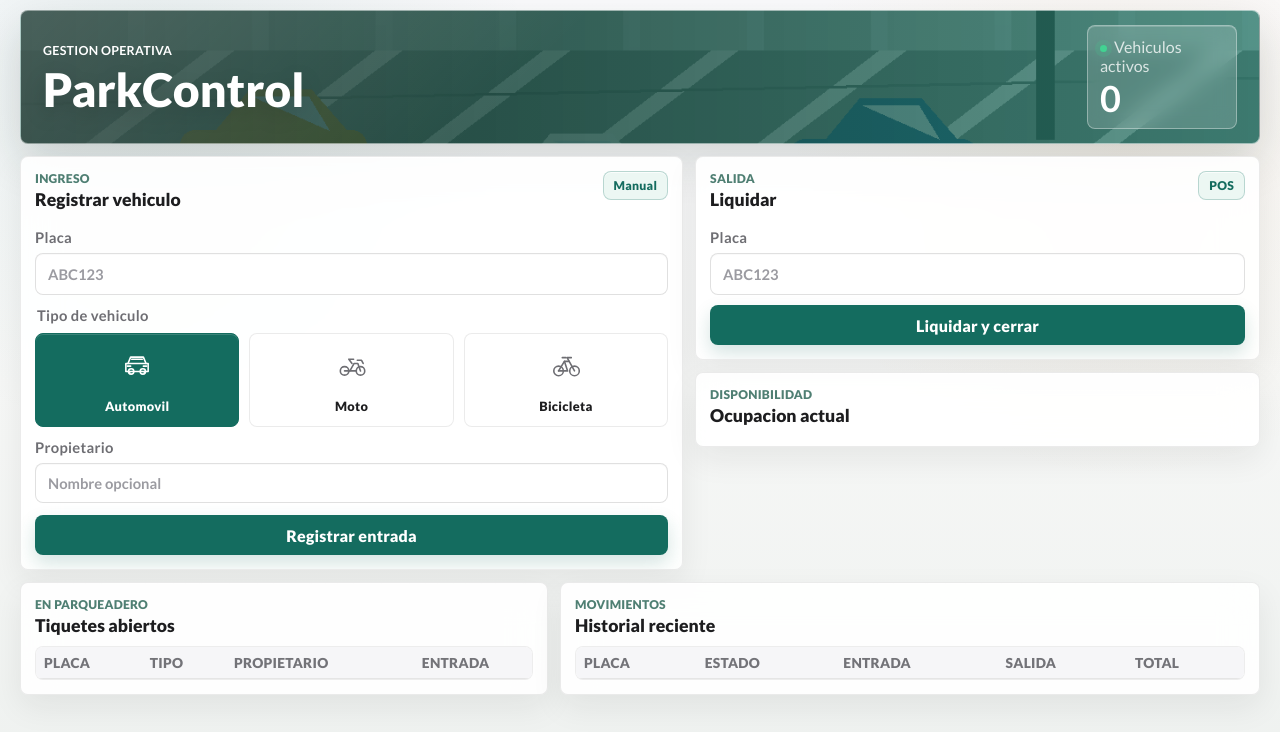
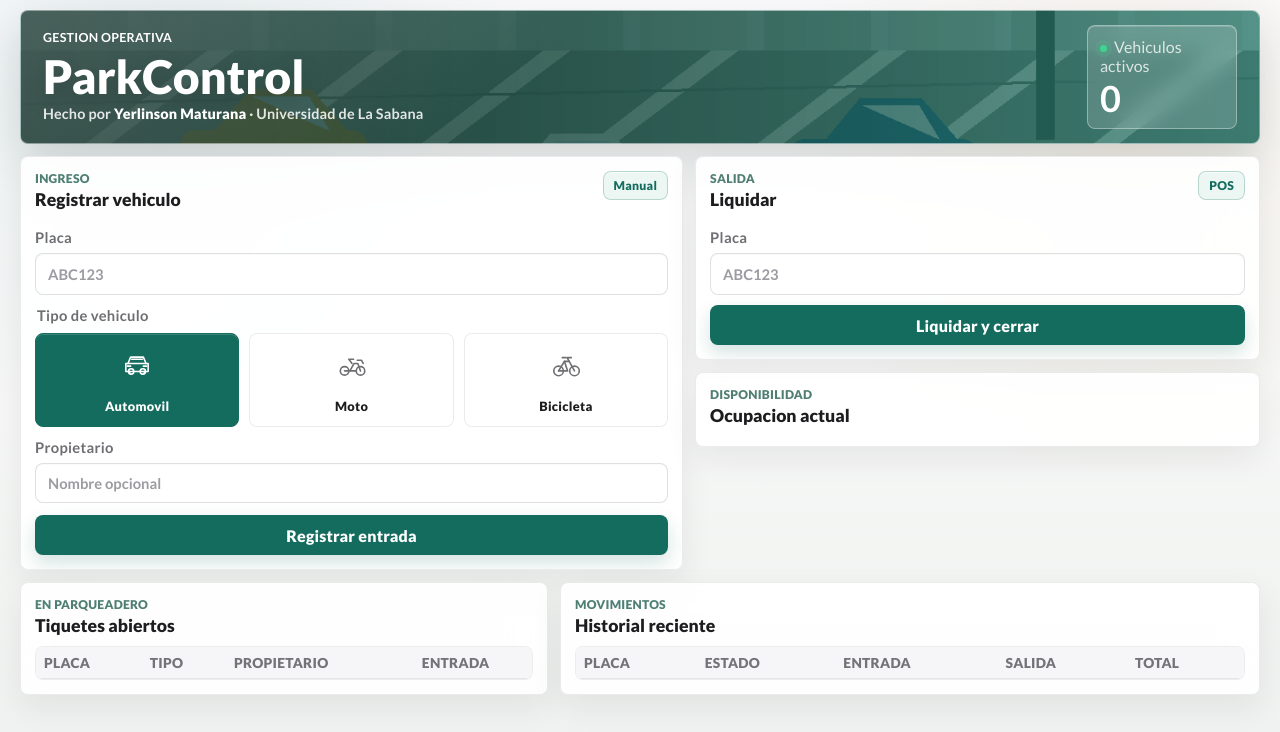
Before and after one commit to YerlinMatu/ParkControl, a website: page public/index.html in a window 1280 px wide. Drawn offline with Linux system fonts and the light colour scheme; no server answers.

Commit message:
feat: adding signature

```diff
--- a/public/index.html
+++ b/public/index.html
@@ -15,6 +15,7 @@
         <div>
           <p class="eyebrow">Gestion operativa</p>
           <h1>ParkControl</h1>
+          <p class="hero-credit">Hecho por <strong>Yerlinson Maturana</strong> · Universidad de La Sabana</p>
         </div>
         <div class="hero-panel" aria-live="polite">
           <span class="label">Vehiculos activos</span>
--- a/public/styles.css
+++ b/public/styles.css
@@ -1723,3 +1723,16 @@ body.modal-open {
   width: 100%;
   margin-top: 8px;
 }
+
+.hero-credit {
+  margin: 4px 0 0;
+  color: rgba(255, 255, 255, .82);
+  font-size: .86rem;
+  font-weight: 700;
+  letter-spacing: .01em;
+}
+
+.hero-credit strong {
+  color: #fff;
+  font-weight: 900;
+}
```
